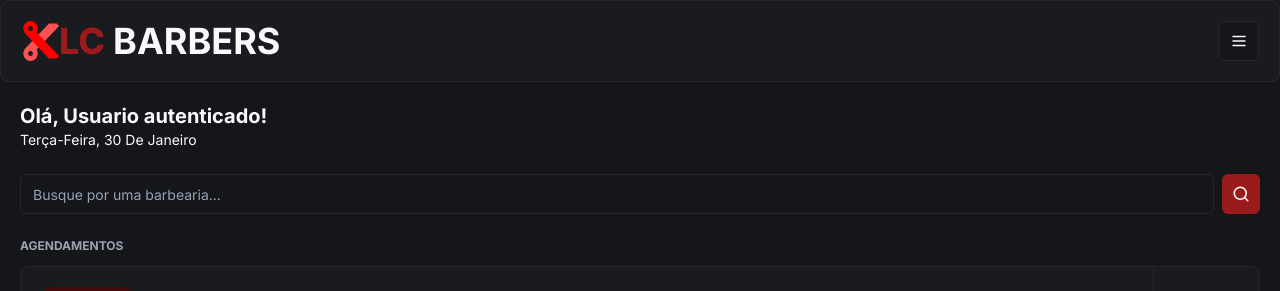
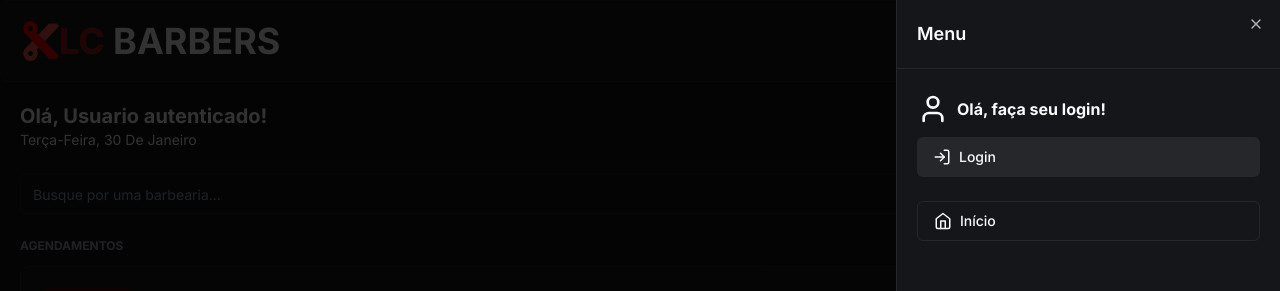
Before and after one commit to lucascmpos/-OLD-SharpCut-Barbers, a Next.js app in the folder fsw2/barberfsw/: page / in a window 1280 px wide. Both pictures are taken after a click on the button 1239 px from the left and 41 px from the top of the page. Shown: the top 291 px of the page. Built offline with nearby package versions, Linux system fonts and the light colour scheme; no server answers; the database is empty.

Commit message:
feat: add signin and signout

```diff
--- a/fsw2/barberfsw/app/_components/header.tsx
+++ b/fsw2/barberfsw/app/_components/header.tsx
@@ -1,9 +1,31 @@
+"use client";
 import Image from "next/image";
 import { Card, CardContent } from "./ui/card";
-import { MenuIcon } from "lucide-react";
+import {
+  CalendarIcon,
+  HomeIcon,
+  LogInIcon,
+  LogOutIcon,
+  MenuIcon,
+  UserIcon,
+} from "lucide-react";
 import { Button } from "./ui/button";
+import {
+  Sheet,
+  SheetContent,
+  SheetHeader,
+  SheetTitle,
+  SheetTrigger,
+} from "./ui/sheet";
+import { signIn, signOut, useSession } from "next-auth/react";
+import { Avatar, AvatarImage } from "./ui/avatar";
+import Link from "next/link";
 
 const Header = () => {
+  const { data } = useSession();
+
+  const handleLoginClick = () => signIn("google");
+  const handleLogoutClick = () => signOut();
   return (
     <Card>
       <CardContent className="p-5 justify-between flex flex-row">
@@ -13,9 +35,70 @@
             <p className="font-extrabold text-red-800 mr-2">LC </p>Barbers
           </h1>
         </div>
-        <Button variant="outline" size="icon">
-          <MenuIcon size={18} />
-        </Button>
+        <Sheet>
+          <SheetTrigger asChild>
+            <Button variant="outline" size="icon">
+              <MenuIcon size={18} />
+            </Button>
+          </SheetTrigger>
+          <SheetContent className="p-0">
+            <SheetHeader className="text-left border-b border-solid border-secondary p-5">
+              <SheetTitle>Menu</SheetTitle>
+            </SheetHeader>
+
+            {data?.user ? (
+              <div className="flex justify-between px-5 py-6 items-center">
+                <div className="flex items-center gap-3 ">
+                  <Avatar>
+                    <AvatarImage src={data.user?.image ?? ""} />
+                  </Avatar>
+
+                  <h2 className="font-bold">{data.user.name}</h2>
+                </div>
+                <Button
+                  onClick={handleLogoutClick}
+                  variant="secondary"
+                  size="icon"
+                >
+                  <LogOutIcon />
+                </Button>
+              </div>
+            ) : (
+              <div className="flex flex-col px-5 py-6 gap-3">
+                <div className="flex items-center gap-2 ">
+                  <UserIcon size={32} />
+                  <h2 className="font-bold">Olá, faça seu login!</h2>
+                </div>
+                <Button
+                  onClick={handleLoginClick}
+                  className="w-full justify-start"
+                  variant="secondary"
+                >
+                  <LogInIcon className="mr-2" size={18} />
+                  Login
+                </Button>
+              </div>
+            )}
+
+            <div className="flex flex-col gap-3 px-5">
+              <Button variant="outline" className="justify-start" asChild>
+                <Link href="/">
+                  <HomeIcon size={18} className="mr-2" />
+                  Início
+                </Link>
+              </Button>
+
+              {data?.user && (
+                <Button variant="outline" className="justify-start" asChild>
+                  <Link href="/bookings">
+                    <CalendarIcon size={18} className="mr-2" />
+                    Agendamentos
+                  </Link>
+                </Button>
+              )}
+            </div>
+          </SheetContent>
+        </Sheet>
       </CardContent>
     </Card>
   );
--- /dev/null
+++ b/fsw2/barberfsw/app/_components/ui/sheet.tsx
@@ -0,0 +1,140 @@
+"use client"
+
+import * as React from "react"
+import * as SheetPrimitive from "@radix-ui/react-dialog"
+import { cva, type VariantProps } from "class-variance-authority"
+import { X } from "lucide-react"
+
+import { cn } from "@/app/_lib/utils"
+
+const Sheet = SheetPrimitive.Root
+
+const SheetTrigger = SheetPrimitive.Trigger
+
+const SheetClose = SheetPrimitive.Close
+
+const SheetPortal = SheetPrimitive.Portal
+
+const SheetOverlay = React.forwardRef<
+  React.ElementRef<typeof SheetPrimitive.Overlay>,
+  React.ComponentPropsWithoutRef<typeof SheetPrimitive.Overlay>
+>(({ className, ...props }, ref) => (
+  <SheetPrimitive.Overlay
+    className={cn(
+      "fixed inset-0 z-50 bg-black/80  data-[state=open]:animate-in data-[state=closed]:animate-out data-[state=closed]:fade-out-0 data-[state=open]:fade-in-0",
+      className
+    )}
+    {...props}
+    ref={ref}
+  />
+))
+SheetOverlay.displayName = SheetPrimitive.Overlay.displayName
+
+const sheetVariants = cva(
+  "fixed z-50 gap-4 bg-background p-6 shadow-lg transition ease-in-out data-[state=open]:animate-in data-[state=closed]:animate-out data-[state=closed]:duration-300 data-[state=open]:duration-500",
+  {
+    variants: {
+      side: {
+        top: "inset-x-0 top-0 border-b data-[state=closed]:slide-out-to-top data-[state=open]:slide-in-from-top",
+        bottom:
+          "inset-x-0 bottom-0 border-t data-[state=closed]:slide-out-to-bottom data-[state=open]:slide-in-from-bottom",
+        left: "inset-y-0 left-0 h-full w-3/4 border-r data-[state=closed]:slide-out-to-left data-[state=open]:slide-in-from-left sm:max-w-sm",
+        right:
+          "inset-y-0 right-0 h-full w-3/4  border-l data-[state=closed]:slide-out-to-right data-[state=open]:slide-in-from-right sm:max-w-sm",
+      },
+    },
+    defaultVariants: {
+      side: "right",
+    },
+  }
+)
+
+interface SheetContentProps
+  extends React.ComponentPropsWithoutRef<typeof SheetPrimitive.Content>,
+    VariantProps<typeof sheetVariants> {}
+
+const SheetContent = React.forwardRef<
+  React.ElementRef<typeof SheetPrimitive.Content>,
+  SheetContentProps
+>(({ side = "right", className, children, ...props }, ref) => (
+  <SheetPortal>
+    <SheetOverlay />
+    <SheetPrimitive.Content
+      ref={ref}
+      className={cn(sheetVariants({ side }), className)}
+      {...props}
+    >
+      {children}
+      <SheetPrimitive.Close className="absolute right-4 top-4 rounded-sm opacity-70 ring-offset-background transition-opacity hover:opacity-100 focus:outline-none focus:ring-2 focus:ring-ring focus:ring-offset-2 disabled:pointer-events-none data-[state=open]:bg-secondary">
+        <X className="h-4 w-4" />
+        <span className="sr-only">Close</span>
+      </SheetPrimitive.Close>
+    </SheetPrimitive.Content>
+  </SheetPortal>
+))
+SheetContent.displayName = SheetPrimitive.Content.displayName
+
+const SheetHeader = ({
+  className,
+  ...props
+}: React.HTMLAttributes<HTMLDivElement>) => (
+  <div
+    className={cn(
+      "flex flex-col space-y-2 text-center sm:text-left",
+      className
+    )}
+    {...props}
+  />
+)
+SheetHeader.displayName = "SheetHeader"
+
+const SheetFooter = ({
+  className,
+  ...props
+}: React.HTMLAttributes<HTMLDivElement>) => (
+  <div
+    className={cn(
+      "flex flex-col-reverse sm:flex-row sm:justify-end sm:space-x-2",
+      className
+    )}
+    {...props}
+  />
+)
+SheetFooter.displayName = "SheetFooter"
+
+const SheetTitle = React.forwardRef<
+  React.ElementRef<typeof SheetPrimitive.Title>,
+  React.ComponentPropsWithoutRef<typeof SheetPrimitive.Title>
+>(({ className, ...props }, ref) => (
+  <SheetPrimitive.Title
+    ref={ref}
+    className={cn("text-lg font-semibold text-foreground", className)}
+    {...props}
+  />
+))
+SheetTitle.displayName = SheetPrimitive.Title.displayName
+
+const SheetDescription = React.forwardRef<
+  React.ElementRef<typeof SheetPrimitive.Description>,
+  React.ComponentPropsWithoutRef<typeof SheetPrimitive.Description>
+>(({ className, ...props }, ref) => (
+  <SheetPrimitive.Description
+    ref={ref}
+    className={cn("text-sm text-muted-foreground", className)}
+    {...props}
+  />
+))
+SheetDescription.displayName = SheetPrimitive.Description.displayName
+
+export {
+  Sheet,
+  SheetPortal,
+  SheetOverlay,
+  SheetTrigger,
+  SheetClose,
+  SheetContent,
+  SheetHeader,
+  SheetFooter,
+  SheetTitle,
+  SheetDescription,
+}
--- /dev/null
+++ b/fsw2/barberfsw/app/_providers/auth.tsx
@@ -0,0 +1,10 @@
+"use client";
+
+import { SessionProvider } from "next-auth/react";
+import { ReactNode } from "react";
+
+const AuthProvider = ({ children }: { children: ReactNode }) => {
+  return <SessionProvider>{children}</SessionProvider>;
+};
+
+export default AuthProvider;
--- a/fsw2/barberfsw/app/layout.tsx
+++ b/fsw2/barberfsw/app/layout.tsx
@@ -2,6 +2,7 @@
 import { Inter } from "next/font/google";
 import "./globals.css";
 import Footer from "./_components/footer";
+import AuthProvider from "./_providers/auth";
 
 const inter = Inter({ subsets: ["latin"] });
 
@@ -18,8 +19,10 @@
   return (
     <html lang="en">
       <body className={`${inter.className} dark`}>
-        {children}
-        <Footer />
+        <AuthProvider>
+          {children}
+          <Footer />
+        </AuthProvider>
       </body>
     </html>
   );
--- a/fsw2/barberfsw/package.json
+++ b/fsw2/barberfsw/package.json
@@ -12,6 +12,7 @@
     "@auth/prisma-adapter": "^1.1.0",
     "@prisma/client": "^5.9.0",
     "@radix-ui/react-avatar": "^1.0.4",
+    "@radix-ui/react-dialog": "^1.0.5",
     "@radix-ui/react-slot": "^1.0.2",
     "class-variance-authority": "^0.7.0",
     "clsx": "^2.1.0",
```
Also changed, not shown: 1 other file (tests, documents, lock files or other folders).
